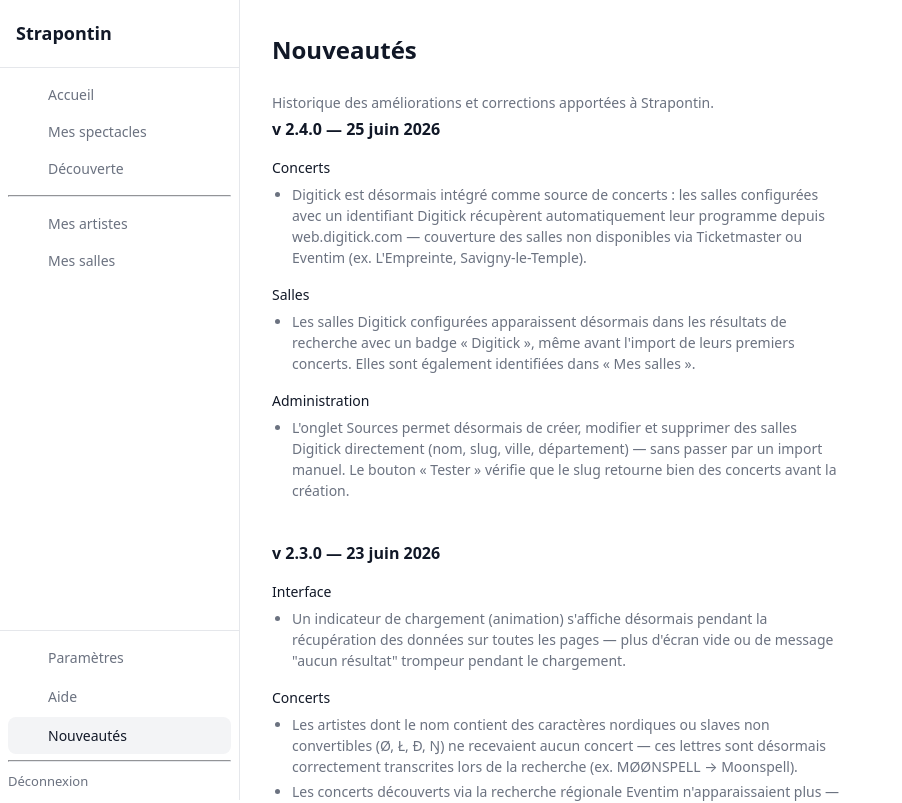
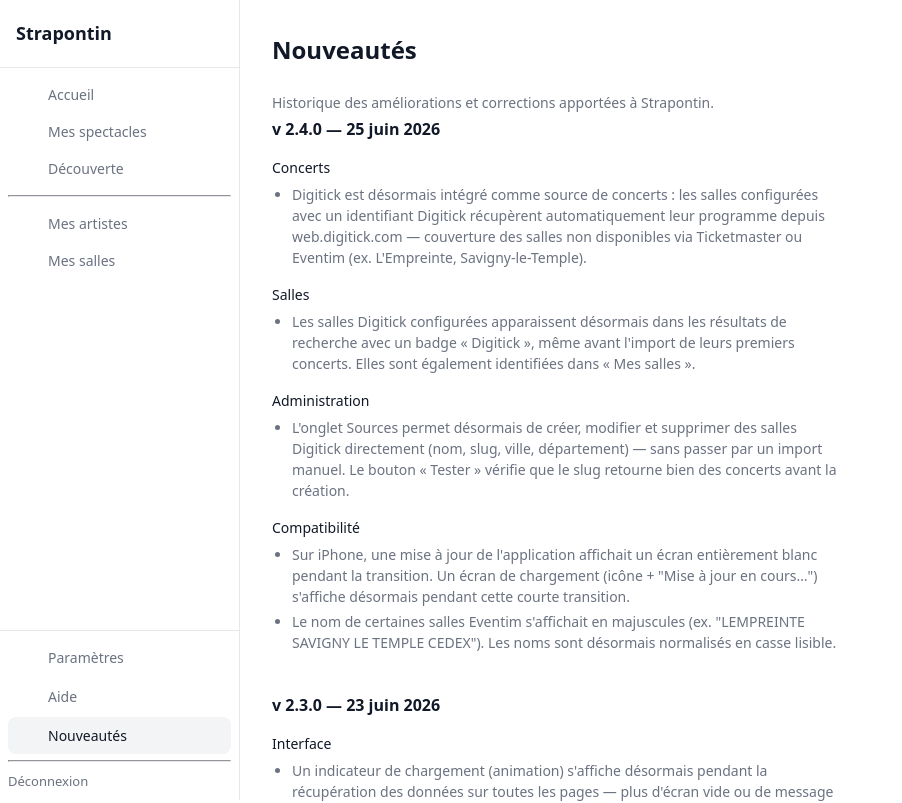
Before and after one commit to Sietch-Tabr/strapontin, a Vue app in the folder front/: page /changelog in a window 1280 px wide. Shown: the top 803 px of the page, without its empty margins (0-902 px from the left). Built offline with nearby package versions, Linux system fonts and the light colour scheme; no server answers.

Commit message:
docs: changelog v2.4.0 — overlay mise à jour SW + noms salles Eventim

```diff
--- a/front/src/pages/ChangelogPage.vue
+++ b/front/src/pages/ChangelogPage.vue
@@ -26,6 +26,13 @@
             <p class="changelog-categorie">Administration</p>
             <ul>
               <li>L'onglet Sources permet désormais de créer, modifier et supprimer des salles Digitick directement (nom, slug, ville, département) — sans passer par un import manuel. Le bouton « Tester » vérifie que le slug retourne bien des concerts avant la création.</li>
+            </ul>
+          </div>
+          <div>
+            <p class="changelog-categorie">Compatibilité</p>
+            <ul>
+              <li>Sur iPhone, une mise à jour de l'application affichait un écran entièrement blanc pendant la transition. Un écran de chargement (icône + "Mise à jour en cours…") s'affiche désormais pendant cette courte transition.</li>
+              <li>Le nom de certaines salles Eventim s'affichait en majuscules (ex. "LEMPREINTE SAVIGNY LE TEMPLE CEDEX"). Les noms sont désormais normalisés en casse lisible.</li>
             </ul>
           </div>
         </div>
```
